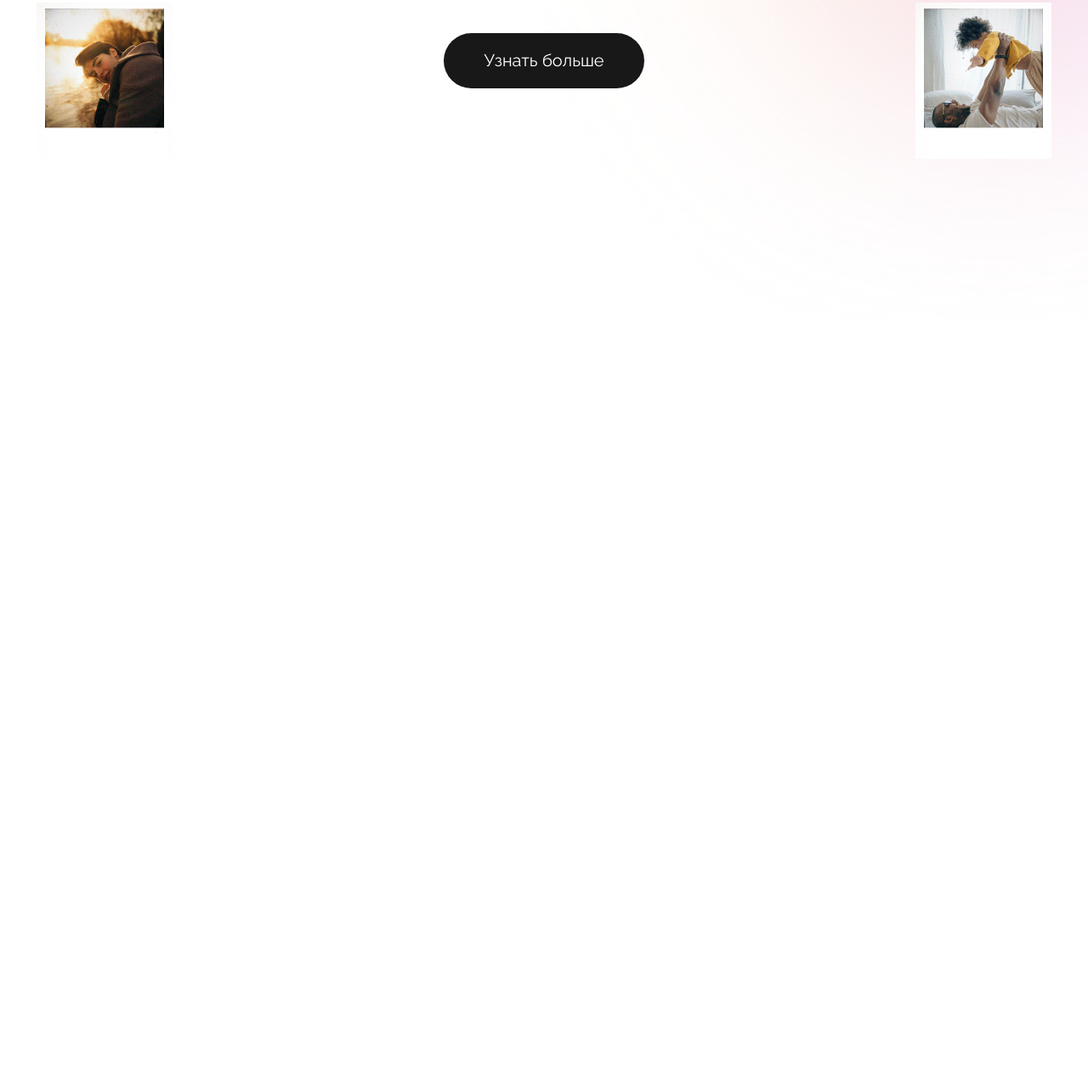
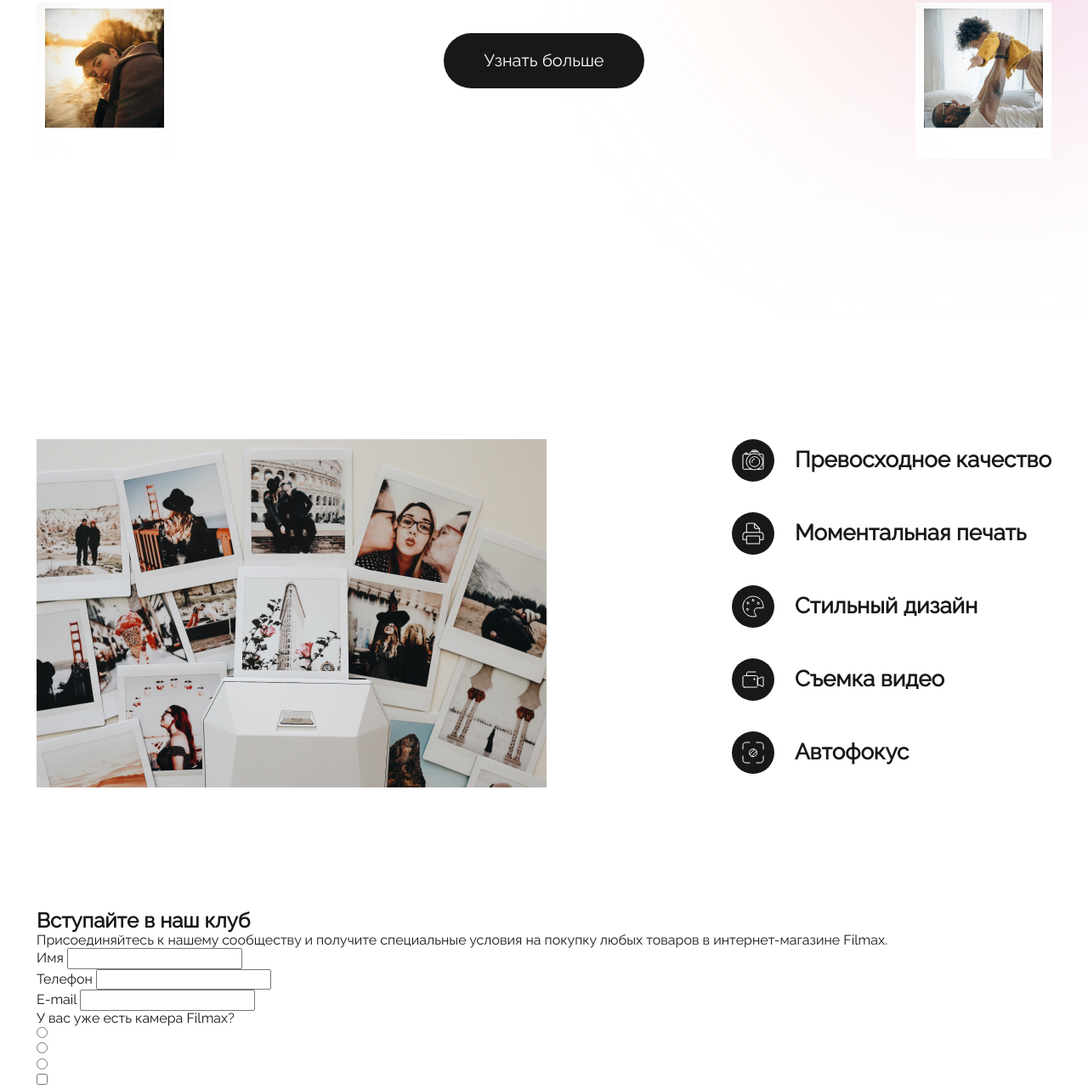
Before and after one commit to VanyaKornev2089/practick-html, a plain HTML site: page index.html in a window 1280 px wide. Shown: the part 3832-5114 px from the top of the page at 85% size. Before the commit the page ends 4210 px from the top, so only its background shows below. Drawn offline with Linux system fonts and the light colour scheme.

Commit message:
Add files via upload

```diff
--- a/index.html
+++ b/index.html
@@ -188,6 +188,85 @@
                     </div>
             </div>
         </section>
+        <section class="section-benefits">
+            <div class="container container-benefits">
+                <div class="benefits-img">
+                    <img src="./img/16.jpg" alt="Фотки">
+                </div>
+                <div class="benefits-list">
+                    <div class="benefits-list__item">
+                        <img src="./img/photo.svg" alt="Камера" class="benefits-list__img">
+                        <p class="benefits-list__text">Превосходное качество</p>
+                    </div>
+                    <div class="benefits-list__item">
+                        <img src="./img/print.svg" alt="Принтер" class="benefits-list__img">
+                        <p class="benefits-list__text">Моментальная печать</p>
+                    </div>
+                    <div class="benefits-list__item">
+                        <img src="./img/pallete.svg" alt="Дизайн" class="benefits-list__img">
+                        <p class="benefits-list__text">Стильный дизайн</p>
+                    </div>
+                    <div class="benefits-list__item">
+                        <img src="./img/video.svg" alt="Видео" class="benefits-list__img">
+                        <p class="benefits-list__text">Съемка видео</p>
+                    </div>
+                    <div class="benefits-list__item">
+                        <img src="./img/focus.svg" alt="Автофоксу" class="benefits-list__img">
+                        <p class="benefits-list__text">Автофокус</p>
+                    </div>
+                </div>
+            </div>
+        </section>
+        <section class="section-form">
+            <div class="container container-form">
+                <div class="form">
+                    <h2 class="form__title">
+                        Вступайте в наш клуб
+                    </h2>
+                    <p class="form__text">Присоединяйтесь к нашему сообществу
+                        и получите специальные условия на покупку
+                        любых товаров в интернет-магазине Filmax. </p>
+                    <form action="#" class="form-form">
+                        <div class="form-half-input">
+                            <div class="form-input">
+                                <label for="username" class="form-input__label">Имя</label>
+                                <input type="text" id="username" class="checkbox-input__input">
+                            </div>
+                            <div class="form-input">
+                                <label for="phone" class="form-input__label">Телефон</label>
+                                <input type="text" id="phone" class="checkbox-input__input">
+                            </div>
+                        </div>
+                        <div class="form-input">
+                            <label for="email" class="form-input__label">E-mail</label>
+                            <input type="text" id="email" class="checkbox-input__input">
+                        </div>
+                        <div class="form-checkbox">
+                            <p class="form-checkbox__text">У вас уже есть камера Filmax?</p>
+                            <div class="checkbox-input-list">
+                                <div class="checkbox-input__item">
+                                    <input type="radio" id="radioNo" class="checkbox-input__radio">
+                                    <label for="radioNo" class="form-input__label"></label>
+                                </div>
+                                <div class="checkbox-input__item">
+                                    <input type="radio" id="radioYes" class="checkbox-input__radio">
+                                    <label for="radioYes" class="form-input__label"></label>
+                                </div>
+                                <div class="checkbox-input__item">
+                                    <input type="radio" id="radioPlan" class="checkbox-input__radio">
+                                    <label for="radioPlan" class="form-input__label"></label>
+                                </div>
+                            </div>
+                            <div class="checkbox-data">
+                                <input type="checkbox" id="checkbox" class="checkbox-input__data">
+                                <label for="checkbox" class="form-input__label"></label>
+                            </div>
+                        </div>
+
+                    </form>
+                </div>
+            </div>
+        </section>
     </main>
 </body>
 </html>
--- a/sass/style.sass
+++ b/sass/style.sass
@@ -8,3 +8,5 @@
 @import 'templates/catalog'
 @import 'templates/model'
 @import 'templates/info'
+@import 'templates/benefits'
+@import 'templates/form'
--- /dev/null
+++ b/sass/templates/_benefits.sass
@@ -0,0 +1,19 @@
+.section
+    &-benefits
+        padding: 8.6875rem 0
+        .container
+            &-benefits
+                display: flex
+                justify-content: space-between
+        .benefits
+            &-list
+                &__item
+                    display: flex
+                    align-items: center
+                    margin-bottom: 2.25rem
+                    &:last-child
+                        margin: 0
+                &__text
+                    margin-left: 1.5rem
+                    font-size: 1.625rem
+                    font-weight: bold
--- /dev/null
+++ b/sass/templates/_form.sass
@@ -0,0 +1 @@
+// привет!
```
Also changed, not shown: css/style.css, 1 other file.
